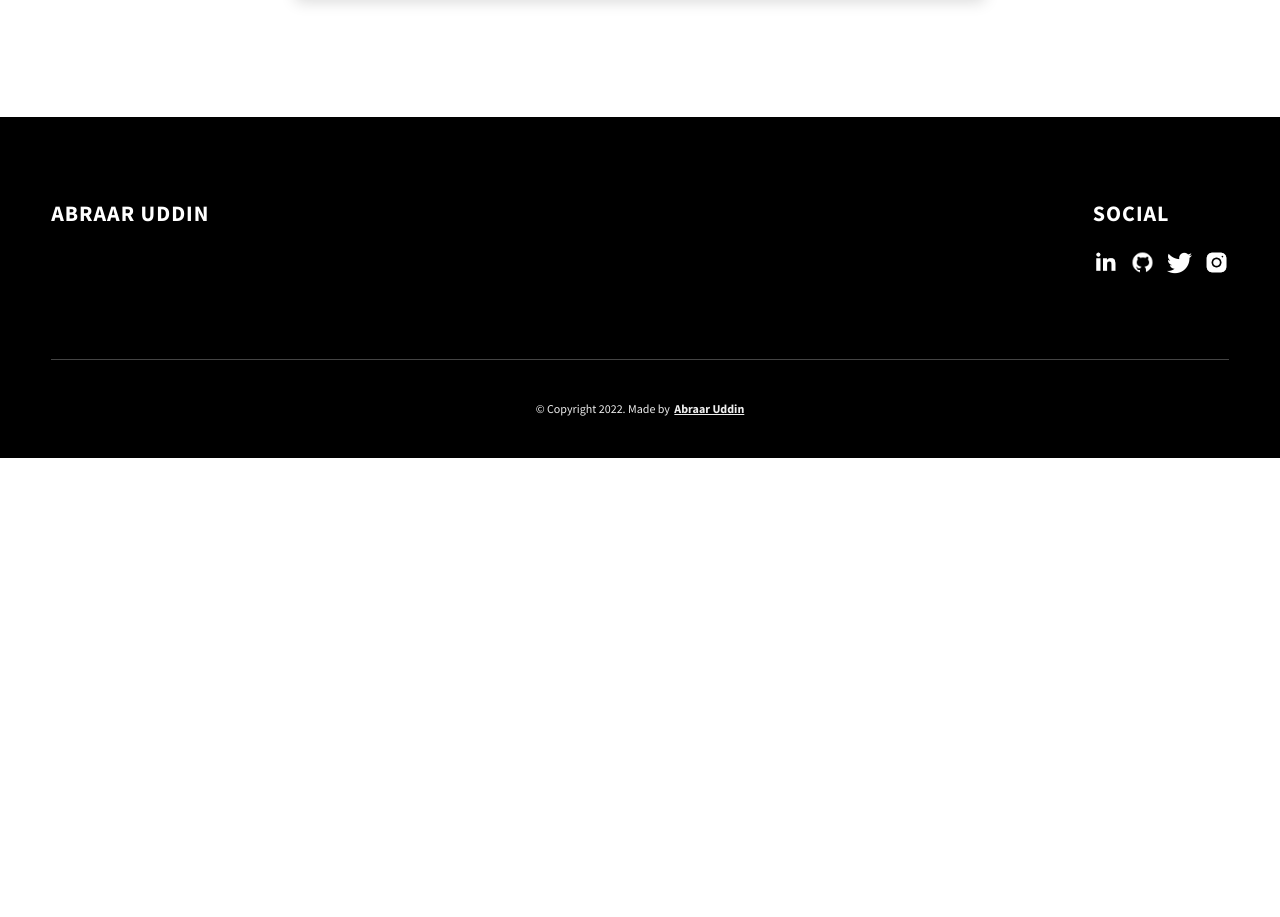
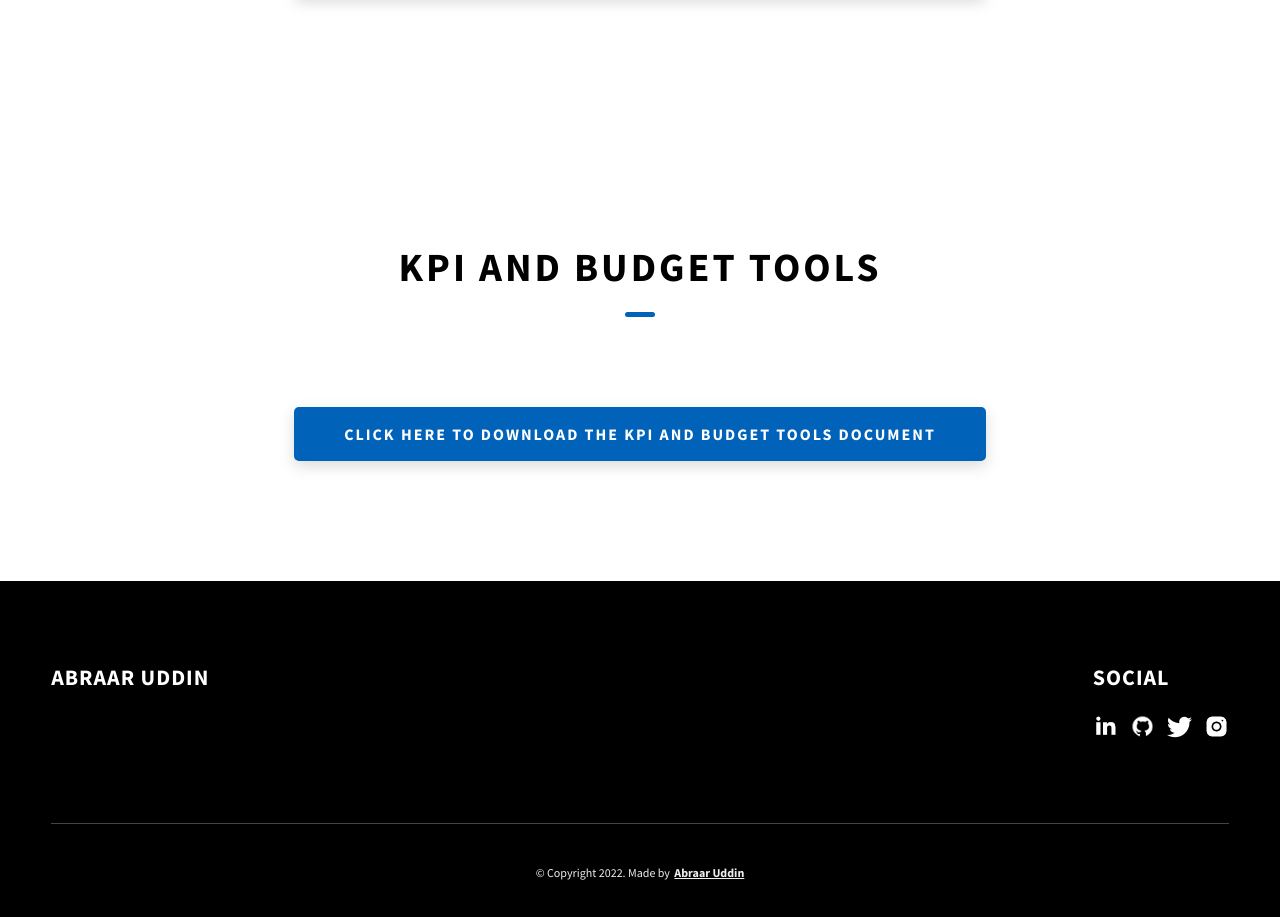
Before and after one commit to MOHD-ABRAAR/Portfolio, a website: page index.html in a window 1280 px wide. Shown: the part 3265-4182 px from the top of the page. Before the commit the page ends 3723 px from the top, so only its background shows below. Drawn offline with Linux system fonts and the light colour scheme.

Commit message:
Add KPI and Budget Tools section with download link to home page

```diff
--- a/index.html
+++ b/index.html
@@ -226,6 +226,20 @@
         </div>
       </div>
     </section>
+    <section id="kpi-budget-tools" class="projects sec-pad">
+      <div class="main-container">
+        <h2 class="heading heading-sec heading-sec__mb-bg">
+          <span class="heading-sec__main">KPI and Budget Tools</span>
+        </h2>
+        <div class="projects__content" style="text-align: center;">
+          <p>
+            <a href="./assets/downloads/Mohd_ISR_KPIBudget.docx" download class="btn btn--med btn--theme dynamicBgClr">
+              Click here to download the KPI and Budget Tools document
+            </a>
+          </p>
+        </div>
+      </div>
+    </section>
 
     <footer class="main-footer">
       <div class="main-container">
```
